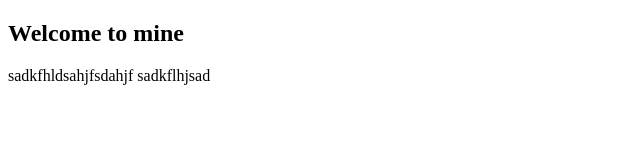
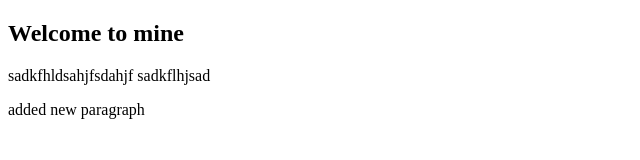
Before and after one commit to xAbdx/FirstTest, a plain HTML site: page index.html in a window 1280 px wide. Shown: the whole page, without its empty margins (0-640 px from the left). Drawn offline with Linux system fonts and the light colour scheme.

Commit message:
added new paragraph

```diff
--- a/index.html
+++ b/index.html
@@ -8,5 +8,6 @@
 <body>
     <h2>Welcome to mine</h2>
     <p>sadkfhldsahjfsdahjf sadkflhjsad</p>
+    <p>added new paragraph</p>
 </body>
 </html>
```
